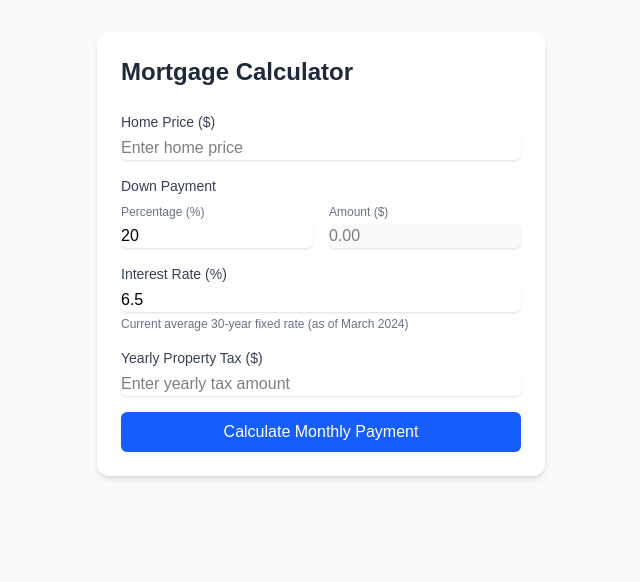
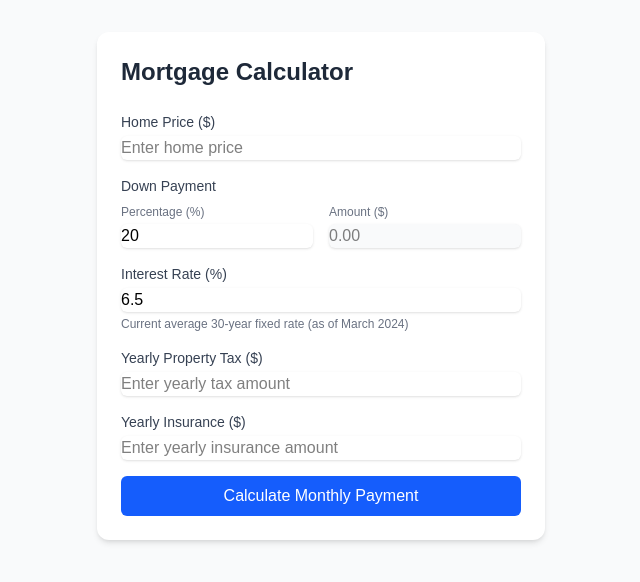
Before and after one commit to 6StringCode/mortgage-calculator, a Next.js app: page / in a window 1280 px wide. Shown: the top 582 px of the page, without its empty margins (319-959 px from the left). Built offline with nearby package versions, Linux system fonts and the light colour scheme.

Commit message:
added insurance

```diff
--- a/src/app/page.tsx
+++ b/src/app/page.tsx
@@ -6,6 +6,7 @@ interface FormErrors {
   homePrice?: string;
   interestRate?: string;
   yearlyTaxAmount?: string;
+  yearlyInsuranceAmount?: string;
   downPaymentPercent?: string;
   general?: string;
 }
@@ -14,6 +15,7 @@ export default function Home() {
   const [homePrice, setHomePrice] = useState<string>('');
   const [interestRate, setInterestRate] = useState<string>('6.5'); // Current average rate as of March 2024
   const [yearlyTaxAmount, setYearlyTaxAmount] = useState<string>('');
+  const [yearlyInsuranceAmount, setYearlyInsuranceAmount] = useState<string>('');
   const [downPaymentPercent, setDownPaymentPercent] = useState<string>('20');
   const [downPaymentAmount, setDownPaymentAmount] = useState<string>('');
   const [monthlyPayment, setMonthlyPayment] = useState<number | null>(null);
@@ -59,6 +61,15 @@ export default function Home() {
       isValid = false;
     }
 
+    // Validate Yearly Insurance Amount
+    if (!yearlyInsuranceAmount) {
+      newErrors.yearlyInsuranceAmount = 'Yearly insurance amount is required';
+      isValid = false;
+    } else if (parseFloat(yearlyInsuranceAmount) < 0) {
+      newErrors.yearlyInsuranceAmount = 'Yearly insurance amount cannot be negative';
+      isValid = false;
+    }
+
     // Validate Down Payment Percentage
     if (!downPaymentPercent) {
       newErrors.downPaymentPercent = 'Down payment percentage is required';
@@ -94,10 +105,12 @@ export default function Home() {
       const rate = parseFloat(interestRate) / 100 / 12;
       const term = 30 * 12;
       const yearlyTax = parseFloat(yearlyTaxAmount);
+      const yearlyInsurance = parseFloat(yearlyInsuranceAmount);
 
       const monthlyMortgage = (principal * rate * Math.pow(1 + rate, term)) / (Math.pow(1 + rate, term) - 1);
       const monthlyTax = yearlyTax / 12;
-      const totalMonthly = monthlyMortgage + monthlyTax;
+      const monthlyInsurance = yearlyInsurance / 12;
+      const totalMonthly = monthlyMortgage + monthlyTax + monthlyInsurance;
 
       setMonthlyPayment(totalMonthly);
     } catch {
@@ -248,15 +261,45 @@ export default function Home() {
               className={`mt-1 block w-full rounded-md border-gray-300 shadow-sm focus:border-blue-500 focus:ring-blue-500 text-black ${errors.yearlyTaxAmount ? 'border-red-500' : ''
                 }`}
               placeholder="Enter yearly tax amount"
+              aria-required="true"
               min="0"
               step="100"
-              aria-label="Yearly property tax amount in dollars"
+              aria-label="Yearly property tax amount"
               aria-invalid={!!errors.yearlyTaxAmount}
               aria-describedby={errors.yearlyTaxAmount ? 'yearlyTaxAmount-error' : undefined}
             />
             {errors.yearlyTaxAmount && (
               <p id="yearlyTaxAmount-error" className="mt-1 text-sm text-red-600" role="alert">
                 {errors.yearlyTaxAmount}
+              </p>
+            )}
+          </div>
+
+          <div>
+            <label htmlFor="yearlyInsuranceAmount" className="block text-sm font-medium text-gray-700">
+              Yearly Insurance ($)
+            </label>
+            <input
+              type="number"
+              id="yearlyInsuranceAmount"
+              value={yearlyInsuranceAmount}
+              onChange={(e) => {
+                setYearlyInsuranceAmount(e.target.value);
+                setErrors(prev => ({ ...prev, yearlyInsuranceAmount: undefined }));
+              }}
+              className={`mt-1 block w-full rounded-md border-gray-300 shadow-sm focus:border-blue-500 focus:ring-blue-500 text-black ${errors.yearlyInsuranceAmount ? 'border-red-500' : ''
+                }`}
+              placeholder="Enter yearly insurance amount"
+              aria-required="true"
+              min="0"
+              step="100"
+              aria-label="Yearly insurance amount"
+              aria-invalid={!!errors.yearlyInsuranceAmount}
+              aria-describedby={errors.yearlyInsuranceAmount ? 'yearlyInsuranceAmount-error' : undefined}
+            />
+            {errors.yearlyInsuranceAmount && (
+              <p id="yearlyInsuranceAmount-error" className="mt-1 text-sm text-red-600" role="alert">
+                {errors.yearlyInsuranceAmount}
               </p>
             )}
           </div>
```
